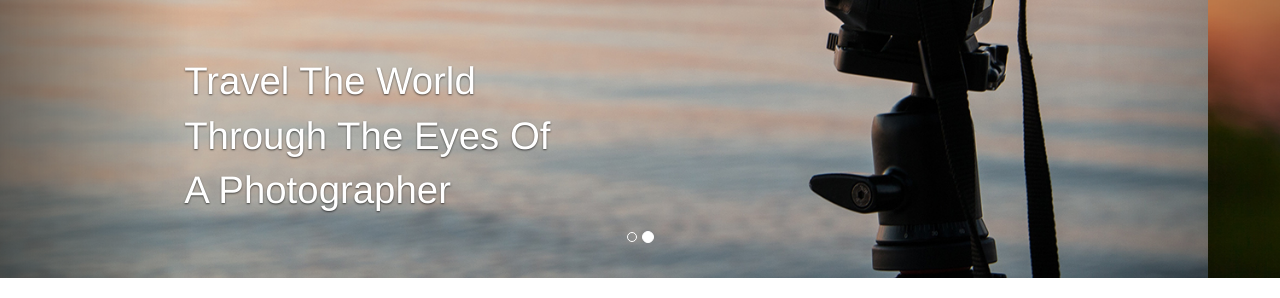
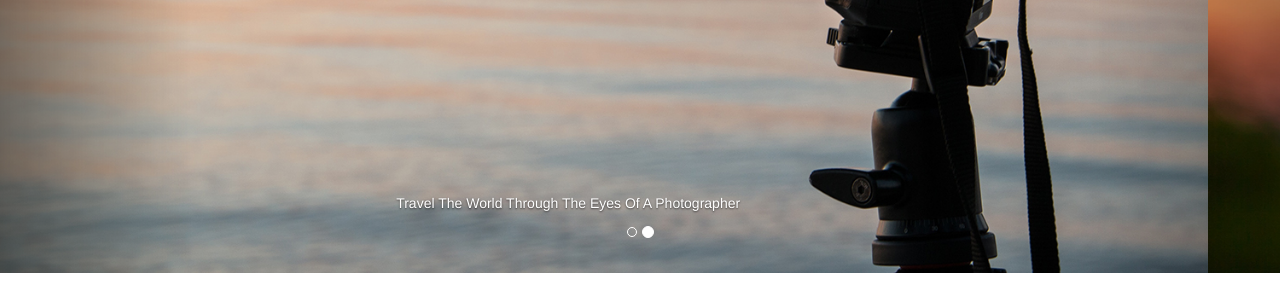
Before and after one commit to patelmohip/mohip, a plain HTML site: page index.html in a window 1280 px wide. Shown: the part 324-622 px from the top of the page. Drawn offline with nearby package versions, Linux system fonts and the light colour scheme; a web font is replaced by a local one.

Commit message:
Update index.html

```diff
--- a/index.html
+++ b/index.html
@@ -1,10 +1,4 @@
 <!DOCTYPE HTML>
-<!--
-	Radius by TEMPLATED
-	templated.co @templatedco
-	margin-top: 5px;
-	Released for free under the Creative Commons Attribution 3.0 license (templated.co/license)
--->
 <html>
 
 <head>
@@ -15,17 +9,6 @@
 	<link rel="stylesheet" href="https://maxcdn.bootstrapcdn.com/bootstrap/3.4.1/css/bootstrap.min.css">
 	<script src="https://ajax.googleapis.com/ajax/libs/jquery/3.5.1/jquery.min.js"></script>
 	<script src="https://maxcdn.bootstrapcdn.com/bootstrap/3.4.1/js/bootstrap.min.js"></script>
-	<style>
-		.item {
-			margin-top: 5px;
-		}
-		.text {
-			font-size: 3vw;
-			text-align: left;
-			width: 30%;
-			color: rgb(255, 255, 255);
-		}
-	</style>
 </head>
 
 <body>
```
